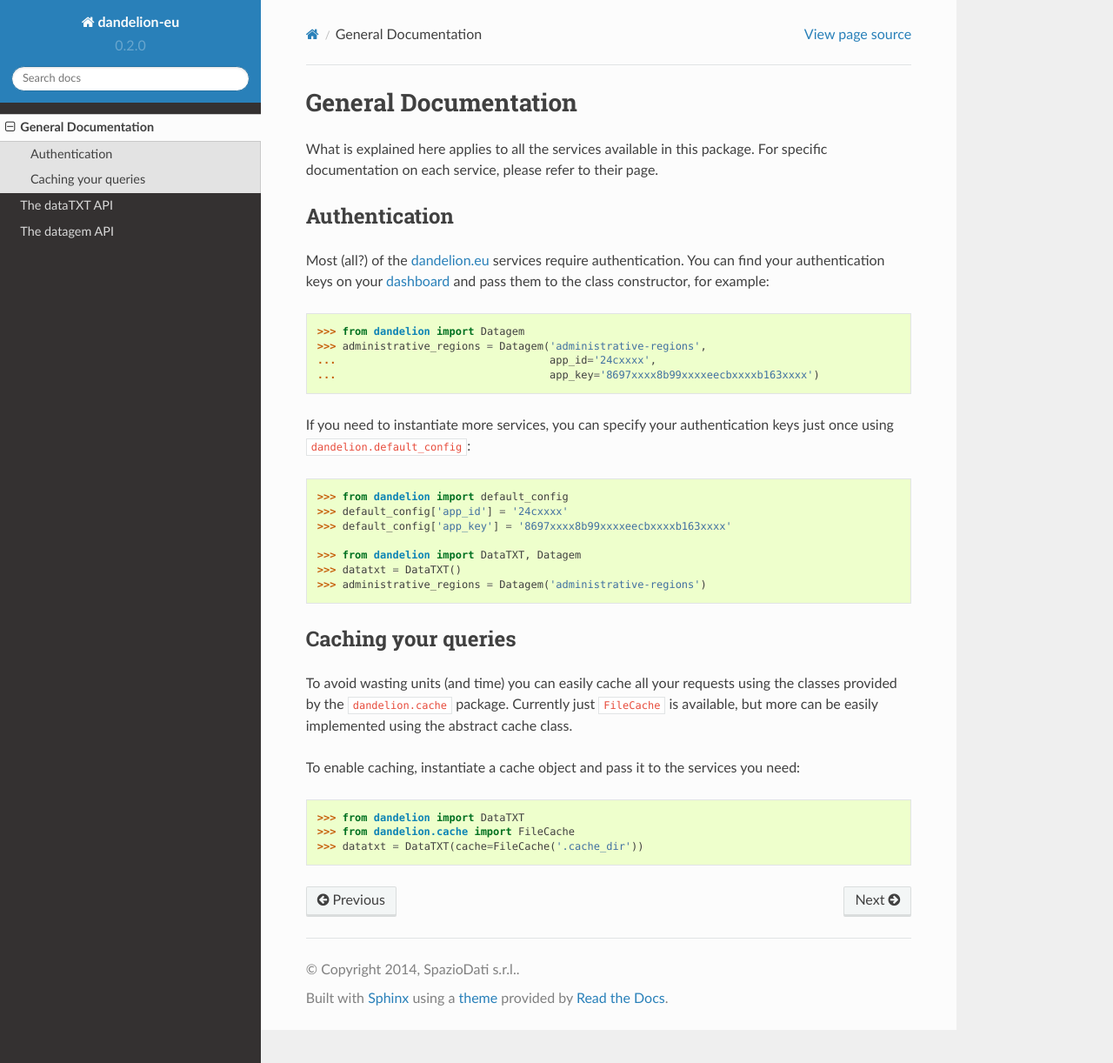
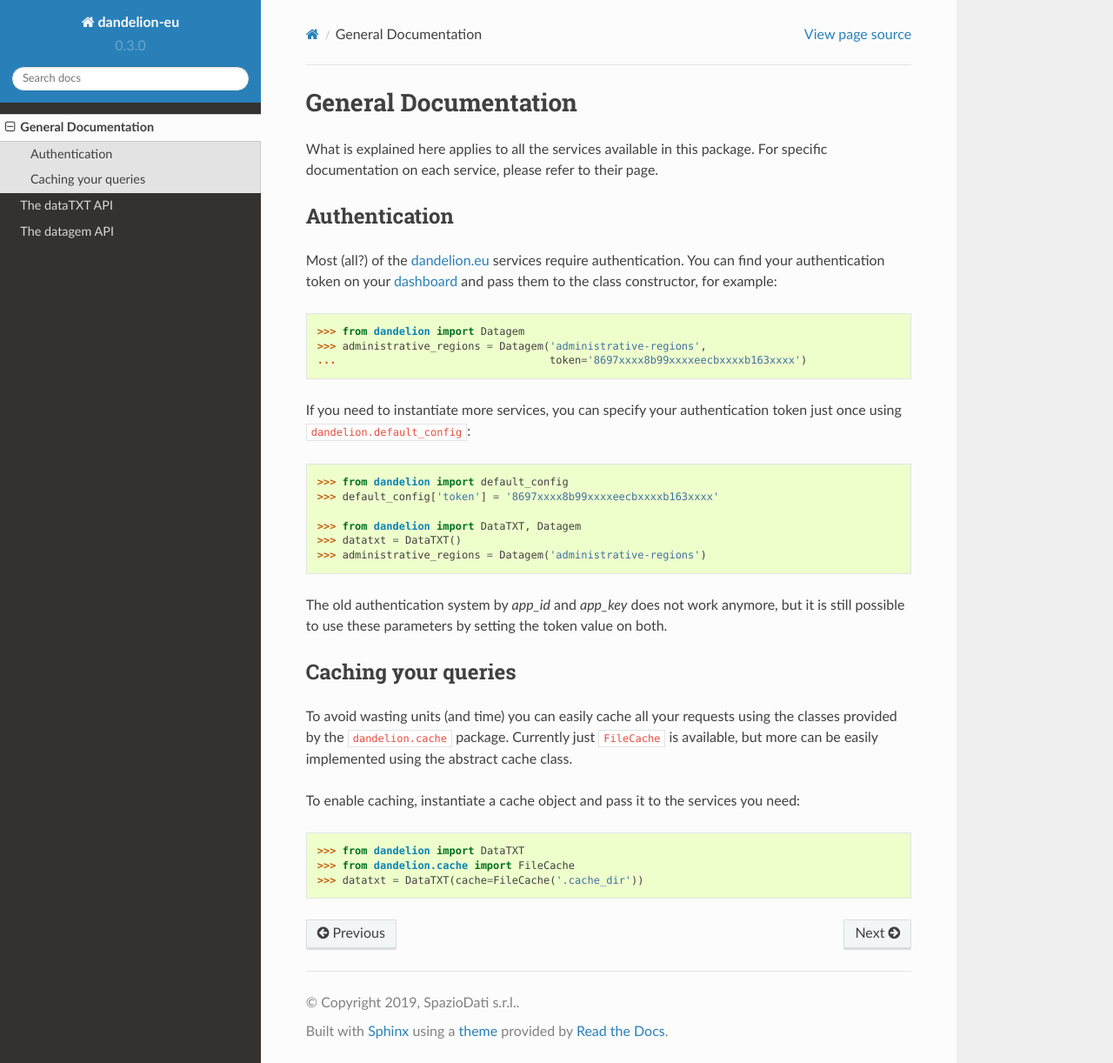
Before and after one commit to giacbrd/python-dandelion-eu, a Sphinx documentation site: the page built from docs/base.rst, in a window 1280 px wide and 1222 px high. Shown: the whole window at 87% size. Built offline with Sphinx 7.4.7 and the Read the Docs theme 2.0.0, drawn with Linux system fonts in a browser that asks for light colours.

Commit message:
docs updated with token and fixed

```diff
--- a/README.rst
+++ b/README.rst
@@ -27,13 +27,13 @@
 .. code-block:: py
 
     >>> from dandelion import DataTXT
-    >>> datatxt = DataTXT(app_id='YOUR_APP_ID', app_key='YOUR_APP_KEY')
+    >>> datatxt = DataTXT(token='YOUR_TOKEN')
     >>> response = datatxt.nex('The doctor says an apple is better than an orange')
     >>> for annotation in response.annotations:
           print annotation
     ...
 
-Register on dandelion_ to obtain your authentication keys and enrich your application with our semantic intelligence.
+Register on dandelion_ to obtain your authentication token and enrich your application with our semantic intelligence.
 
 Installation
 ------------
--- a/docs/base.rst
+++ b/docs/base.rst
@@ -10,26 +10,27 @@
 Authentication
 --------------
 Most (all?) of the dandelion.eu_ services require authentication. You can
-find your authentication keys on your dashboard_ and pass them to the class
+find your authentication token on your dashboard_ and pass them to the class
 constructor, for example::
 
     >>> from dandelion import Datagem
     >>> administrative_regions = Datagem('administrative-regions',
-    ...                                  app_id='24cxxxx',
-    ...                                  app_key='8697xxxx8b99xxxxeecbxxxxb163xxxx')
+    ...                                  token='8697xxxx8b99xxxxeecbxxxxb163xxxx')
 
 
 If you need to instantiate more services, you can specify your authentication
-keys just once using ``dandelion.default_config``::
+token just once using ``dandelion.default_config``::
 
     >>> from dandelion import default_config
-    >>> default_config['app_id'] = '24cxxxx'
-    >>> default_config['app_key'] = '8697xxxx8b99xxxxeecbxxxxb163xxxx'
+    >>> default_config['token'] = '8697xxxx8b99xxxxeecbxxxxb163xxxx'
 
     >>> from dandelion import DataTXT, Datagem
     >>> datatxt = DataTXT()
     >>> administrative_regions = Datagem('administrative-regions')
 
+
+The old authentication system by `app_id` and `app_key` does not work anymore,
+but it is still possible to use these parameters by setting the token value on both.
 
 Caching your queries
 --------------------
--- a/docs/conf.py
+++ b/docs/conf.py
@@ -49,16 +49,16 @@
 
 # General information about the project.
 project = u'dandelion-eu'
-copyright = u'2014, SpazioDati s.r.l.'
+copyright = u'2019, SpazioDati s.r.l.'
 
 # The version info for the project you're documenting, acts as replacement for
 # |version| and |release|, also used in various other places throughout the
 # built documents.
 #
 # The short X.Y version.
-version = '0.2.0'
+version = '0.3.0'
 # The full version, including alpha/beta/rc tags.
-release = '0.2.0'
+release = '0.3.0'
 
 # The language for content autogenerated by Sphinx. Refer to documentation
 # for a list of supported languages.
```
Also changed, not shown: docs/datatxt.rst (+4 -5 lines), setup.py (+4 -4 lines).
